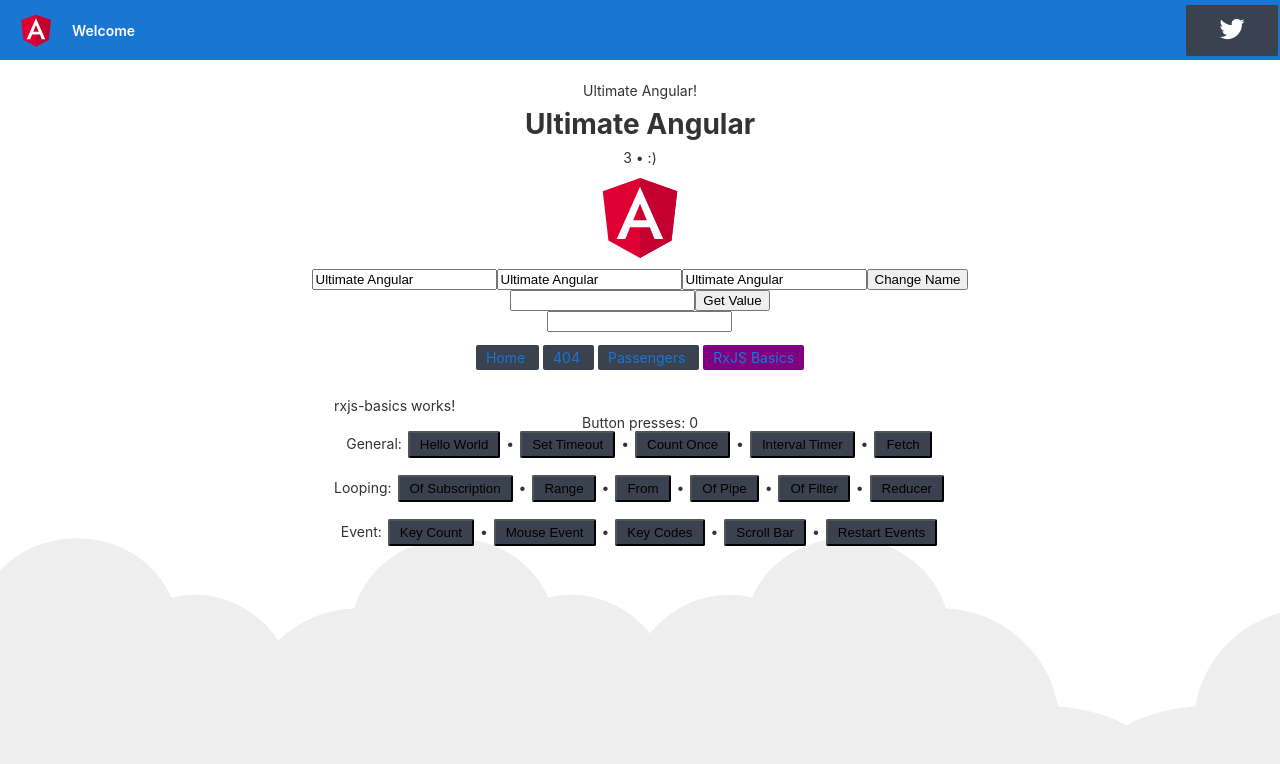
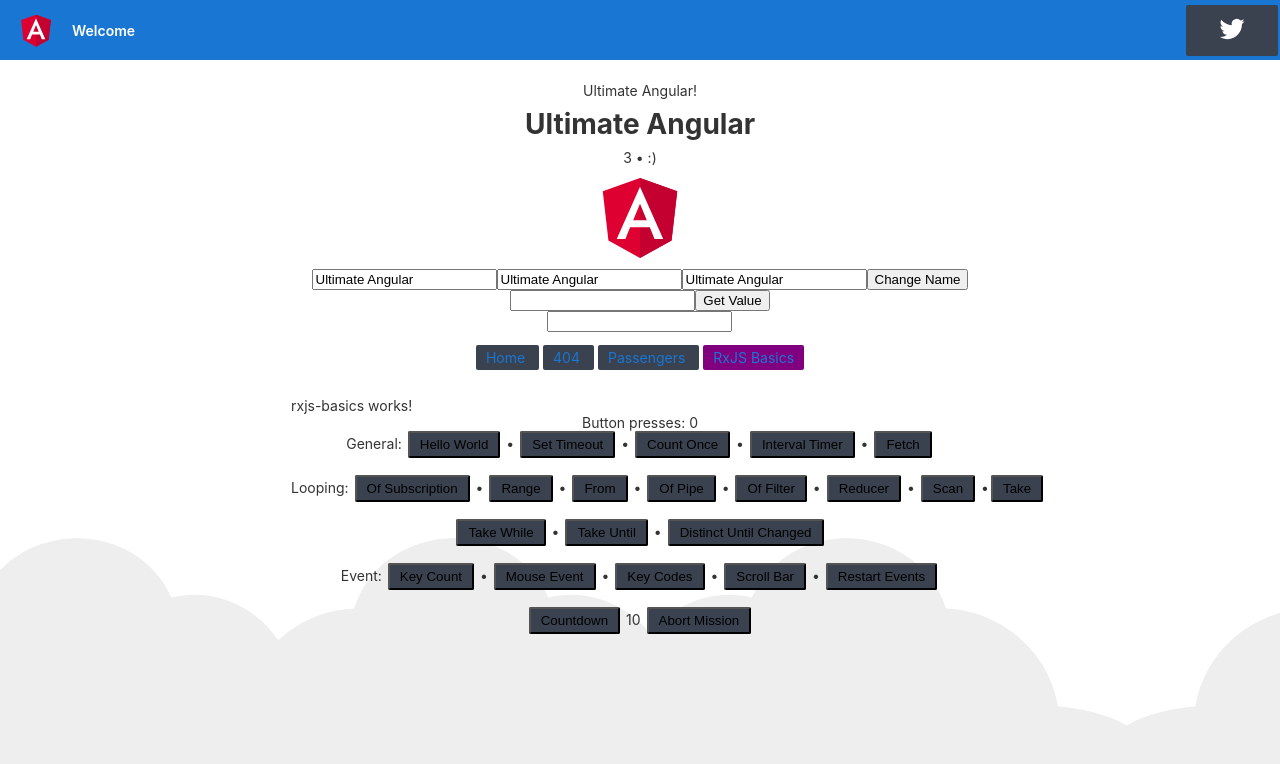
Before and after one commit to norandiaconu/angular-fundamentals, an Angular app: page /rxjs-basics in a window 1280 px wide. Shown: the top 764 px of the page. Built offline with nearby package versions, Linux system fonts and the light colour scheme.

Commit message:
Added more RxJS pipe operators

```diff
--- a/src/app/rxjs-basics/rxjs-basics.component.css
+++ b/src/app/rxjs-basics/rxjs-basics.component.css
@@ -7,3 +7,6 @@
 div {
     text-align: center;
 }
+#take {
+    position: absolute;
+}
--- a/src/app/rxjs-basics/rxjs-basics.component.html
+++ b/src/app/rxjs-basics/rxjs-basics.component.html
@@ -16,7 +16,13 @@
     <button (click)="from()">From</button> &bull;
     <button (click)="ofPipe()">Of Pipe</button> &bull;
     <button (click)="ofFilter()">Of Filter</button> &bull;
-    <button (click)="reducer()">Reducer</button>
+    <button (click)="reducer()">Reducer</button> &bull;
+    <button (click)="scan()">Scan</button> &bull;
+    <button (click)="take()" id="take">Take</button>
+    <br/><br/>
+    <button (click)="takeWhile()">Take While</button> &bull;
+    <button (click)="takeUntil()">Take Until</button> &bull;
+    <button (click)="distinctUntilChanged()">Distinct Until Changed</button>
     <br/><br/>
     Event:
     <span *ngIf="displayCount">
@@ -35,4 +41,7 @@
     <div *ngIf="displayText">
         <br *ngFor="let i of [].constructor(100)"/>
     </div>
+    <br/><br/>
+    <button (click)="countdown()">Countdown</button> {{ theCountdown }}
+    <button id="abort">Abort Mission</button>
 </div>
--- a/src/app/rxjs-basics/rxjs-basics.component.ts
+++ b/src/app/rxjs-basics/rxjs-basics.component.ts
@@ -1,6 +1,6 @@
 import { Component, OnInit, OnDestroy } from "@angular/core";
-import { fromEvent, Observable, observable, Subscription, of, range, from, interval, timer, Observer } from "rxjs";
-import { map, pluck, mapTo, filter, reduce, take } from "rxjs/operators";
+import { fromEvent, Observable, Subscription, of, range, from, interval, timer, Observer } from "rxjs";
+import { map, pluck, mapTo, filter, reduce, take, scan, tap, first, takeWhile, takeUntil, distinctUntilChanged, distinctUntilKeyChanged } from "rxjs/operators";
 
 @Component({
   selector: "rxjs-basics",
@@ -17,6 +17,7 @@
   displayMouse: boolean;
   displayKeys: boolean;
   displayText: boolean;
+  theCountdown: string;
   keyup$ = fromEvent(document, "keyup");
 
   constructor() { }
@@ -35,6 +36,7 @@
     this.displayMouse = true;
     this.displayKeys = true;
     this.displayText = false;
+    this.theCountdown = "10";
   }
 
   helloWorld(): void {
@@ -115,7 +117,12 @@
   ofPipe(): void {
     this.consoleString = "ofPipe";
     of(1, 2, 3, 4, 5).pipe(
-      map(value => value * 10)
+      tap(value => console.log("before", value)),
+      map(value => value * 10),
+      tap({
+        next: value => console.log("after", value),
+        complete: () => console.log("done")
+      })
     ).subscribe(this.observer).unsubscribe();
   }
 
@@ -146,6 +153,100 @@
     setTimeout(() => {
       obs.unsubscribe();
     }, 1000);
+  }
+
+  scan(): void {
+    this.consoleString = "scan";
+    from([1, 2, 3, 4, 5]).pipe(
+      scan((accumulator, currentValue) => {
+        return accumulator + currentValue;
+      }, 0)
+    ).subscribe(this.observer).unsubscribe();
+
+    interface UserInfo {
+      name: string;
+      loggedIn: boolean;
+      token: string;
+    }
+    const user = [
+      {name: "Brian", loggedIn: false, token: null},
+      {name: "Brian", loggedIn: true, token: "abc"},
+      {name: "Brian", loggedIn: true, token: "123"}
+    ];
+
+    const state$ = from(user).pipe(
+      scan((accumulator, currentValue) => {
+        return { ...accumulator, ...currentValue};
+      }, {})
+    );
+    state$.subscribe(this.observer).unsubscribe();
+    from(user).pipe(
+      map((state: UserInfo) => state.name),
+      distinctUntilChanged()
+    ).subscribe(console.log).unsubscribe();
+
+    from(user).pipe(
+      distinctUntilKeyChanged("name"),
+      map((state: UserInfo) => state.name)
+    ).subscribe(console.log).unsubscribe();
+  }
+
+  take(): void {
+    of(1, 2, 3, 4, 5).pipe(
+      take(3)
+    ).subscribe({
+      next: console.log,
+      complete: () => console.log("complete")
+    });
+
+    fromEvent(document, "click").pipe(
+      map((event: MouseEvent) => ({
+        x: event.clientX,
+        y: event.clientY
+      })),
+      take(1)
+    ).subscribe({
+      next: console.log,
+      complete: () => console.log("complete")
+    });
+
+    fromEvent(document, "click").pipe(
+      map((event: MouseEvent) => ({
+        x: event.clientX,
+        y: event.clientY
+      })),
+      first(({y}) => y > 500)
+    ).subscribe({
+      next: console.log,
+      complete: () => console.log("complete")
+    });
+    const randomNum = Math.floor(Math.random() * 1000);
+    document.getElementById("take").style.top = randomNum + "px";
+  }
+
+  takeWhile(): void {
+    fromEvent(document, "click").pipe(
+      map((event: MouseEvent) => ({
+        x: event.clientX,
+        y: event.clientY
+      })),
+      takeWhile(({y}) => y <= 800, true)
+    ).subscribe({
+      next: console.log,
+      complete: () => console.log("complete")
+    });
+  }
+
+  takeUntil(): void {
+    interval(1000).pipe(
+      takeUntil(fromEvent(document, "keyup"))
+    ).subscribe(console.log);
+  }
+
+  distinctUntilChanged(): void {
+    of(1, 1, 2, 3).pipe(
+      distinctUntilChanged()
+    ).subscribe(console.log).unsubscribe();
   }
 
   keyCount(): void {
@@ -216,6 +317,24 @@
     this.eventSub = new Subscription();
   }
 
+  countdown(): void {
+    const abortButton = document.getElementById("abort");
+
+    interval(1000).pipe(
+      mapTo(-1),
+      scan((accumulator, current) => {
+        return accumulator + current;
+      }, 10),
+      takeWhile(value => value >= 0),
+      takeUntil(fromEvent(abortButton, "click"))
+    ).subscribe(value => {
+      this.theCountdown = "" + value;
+      if (!value) {
+        this.theCountdown = "LIFTOFF";
+      }
+    });
+  }
+
   ngOnDestroy(): void {
     this.counter.unsubscribe();
     this.eventSub.unsubscribe();
```
